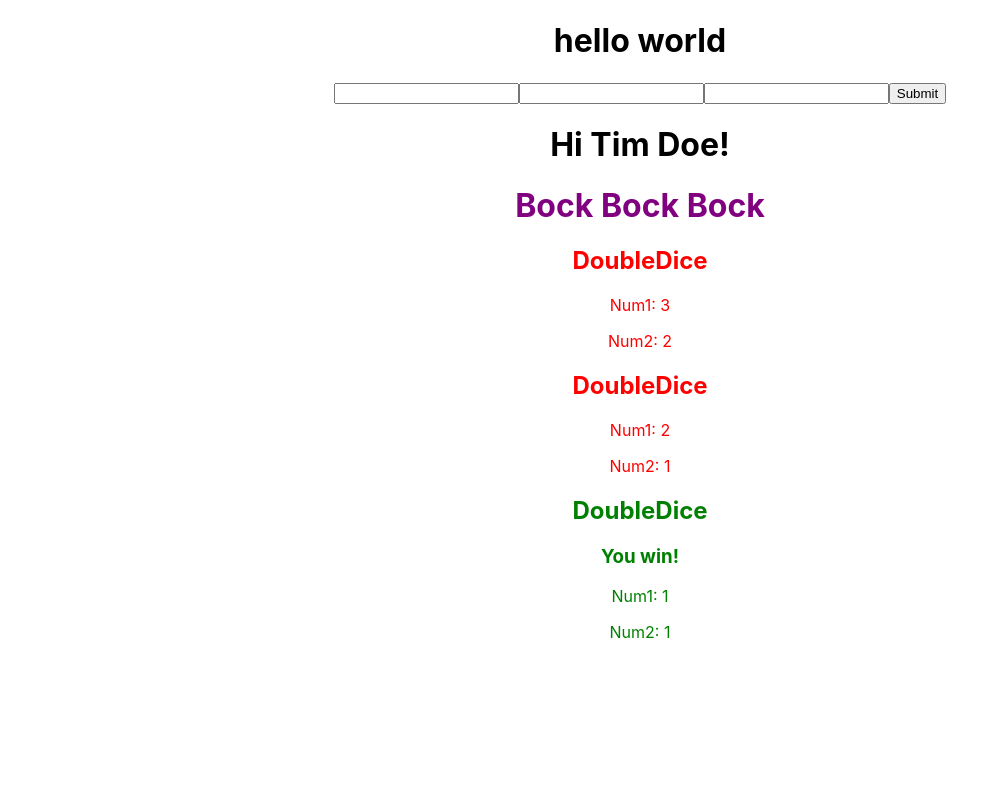
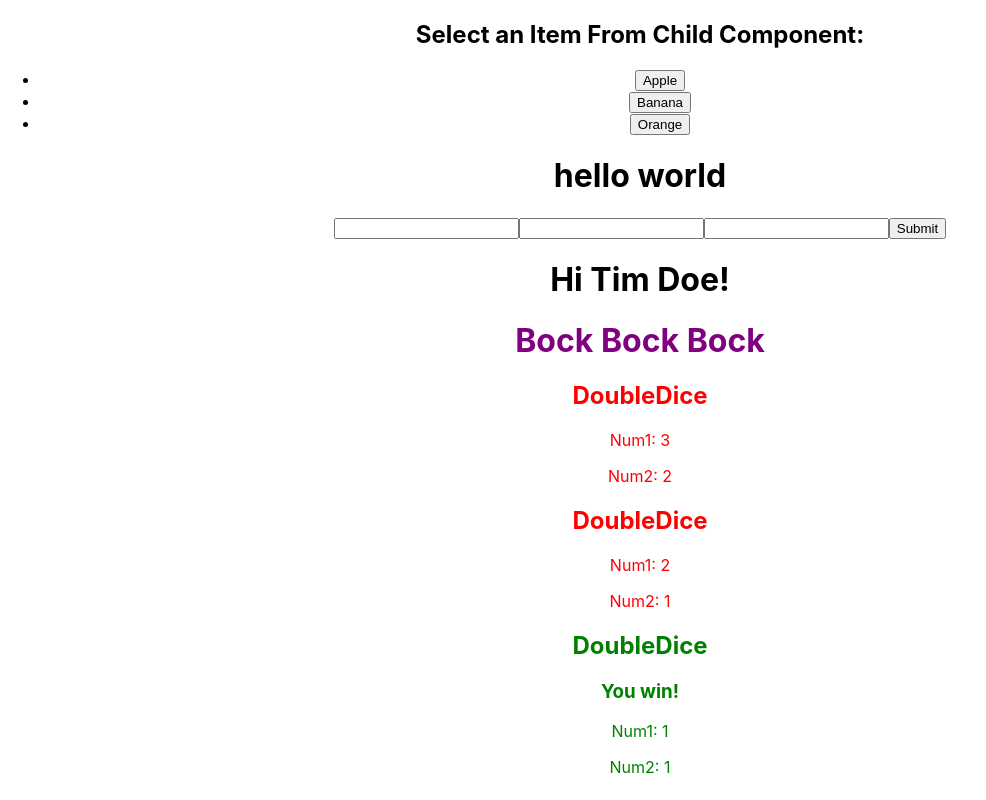
Before and after one commit to wendy174/react-review-app, a React (Create React App) app: page / in a window 1280 px wide. Shown: the whole page, without its empty margins (0-986 px from the left). Built offline with nearby package versions, Linux system fonts and the light colour scheme.

Commit message:
ts infoflow

```diff
--- a/src/App.tsx
+++ b/src/App.tsx
@@ -15,11 +15,11 @@ import {useEffect} from 'react';
 
 function App(): JSX.Element {
 
-  // const [selectedItem, setSelectedItem] = useState(null);
+  const [selectedItem, setSelectedItem] = useState<string | null>(null);
 
-  // function handleSelectedItem(item) {
-  //   setSelectedItem(item)
-  // }
+  function handleSelectedItem(item: string): void {
+    setSelectedItem(item)
+  }
 
   //Define interface for person object
 
@@ -51,6 +51,7 @@ function App(): JSX.Element {
       <DoubleDice/>
       <DoubleDice/>
       <DoubleDice/> */}
+      <InfoFlow onSelectedItem={handleSelectedItem}/>
       <Header text="hello world"/>
       <Form />
       <Greeter person={person}/>
--- a/src/components/InfoFlow.tsx
+++ b/src/components/InfoFlow.tsx
@@ -1,7 +1,12 @@
-export default function InfoFlow({onSelectedItem}) {
+interface InfoFlowProps {
+  onSelectedItem: (item: string) => void;
+}
+
+
+export default function InfoFlow({onSelectedItem}: InfoFlowProps): JSX.Element {
     // parent to child --> props
     // child to parent --> create callback function in parent and send to child components thru props
-    const items = ["Apple", "Banana", "Orange"];
+    const items: string[] = ["Apple", "Banana", "Orange"];
 
     return (
         <div>
@@ -15,6 +20,4 @@ export default function InfoFlow({onSelectedItem}) {
           </ul>
         </div>
       );
-
-
 }
```
